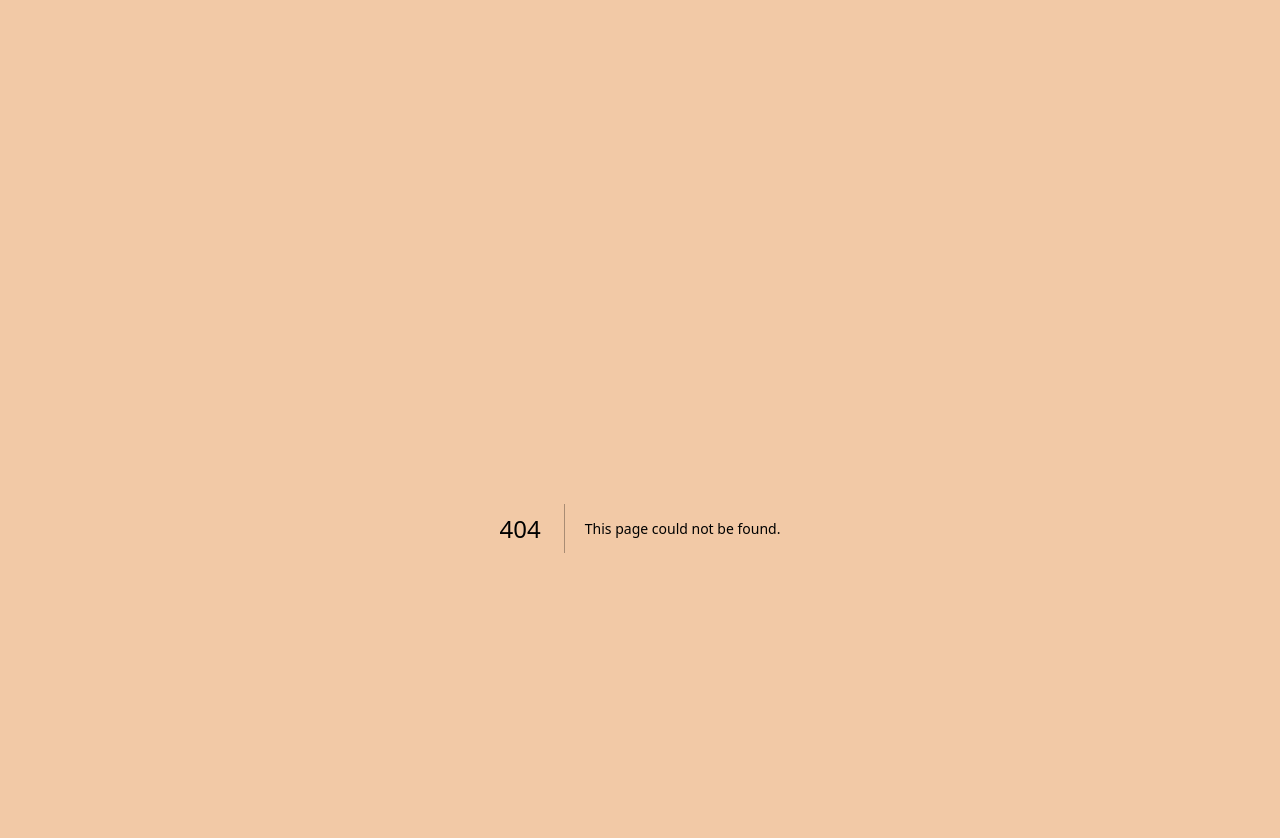
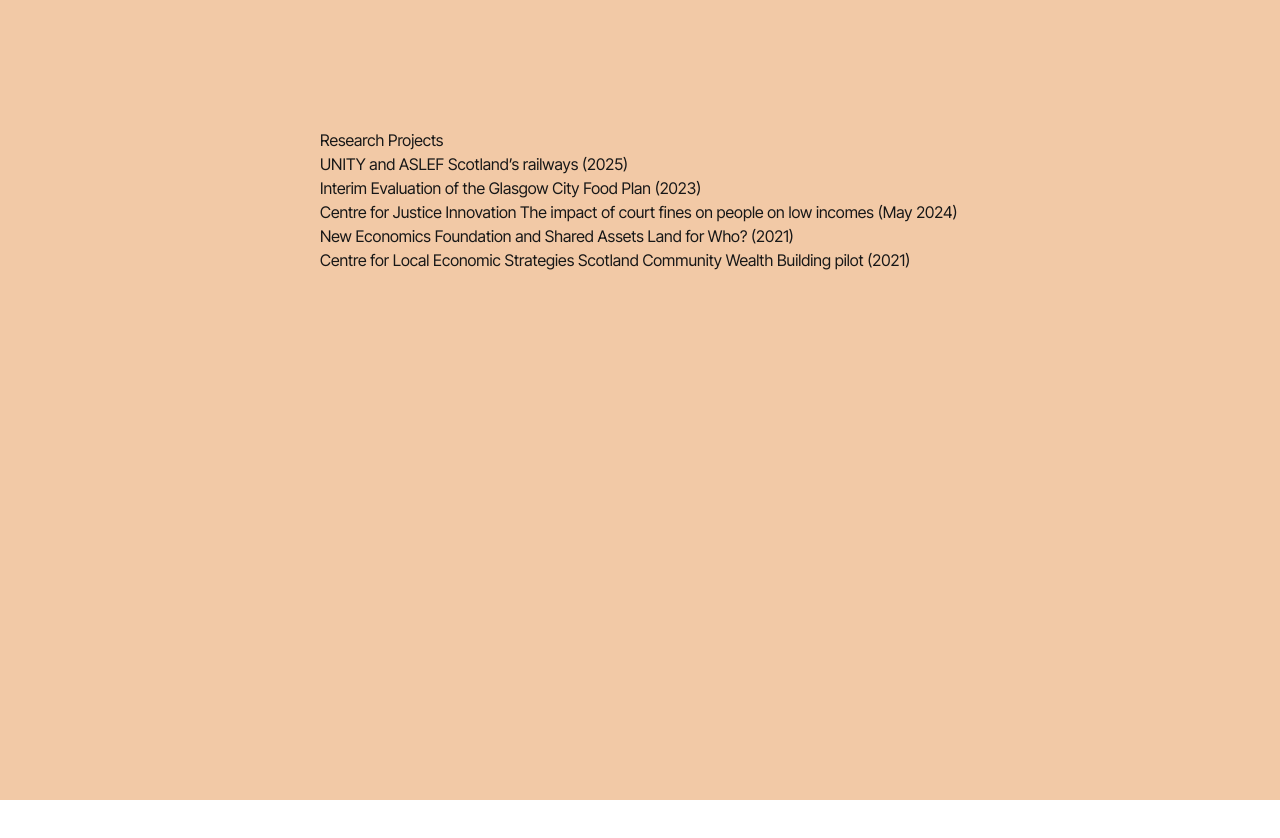
Before and after one commit to transientpeach/grace-brown, a Next.js app: page /research-projects in a window 1280 px wide. Before the commit this address had no page. Shown: the top 838 px of the page. After the commit the page ends 800 px from the top, so only its background shows below. Built offline with nearby package versions, Linux system fonts and the light colour scheme.

Commit message:
add research projects content

```diff
--- /dev/null
+++ b/src/app/research-projects/page.tsx
@@ -0,0 +1,26 @@
+const ResearchProject = () => {
+  return (
+    <>
+      <h1>Research Projects</h1>
+      <ul>
+        <li>UNITY and ASLEF Scotland’s railways (2025)</li>
+
+        <li>Interim Evaluation of the Glasgow City Food Plan (2023)</li>
+
+        <li>
+          Centre for Justice Innovation The impact of court fines on people on
+          low incomes (May 2024)
+        </li>
+
+        <li>New Economics Foundation and Shared Assets Land for Who? (2021)</li>
+
+        <li>
+          Centre for Local Economic Strategies Scotland Community Wealth
+          Building pilot (2021)
+        </li>
+      </ul>
+    </>
+  );
+};
+
+export default ResearchProject;
```
